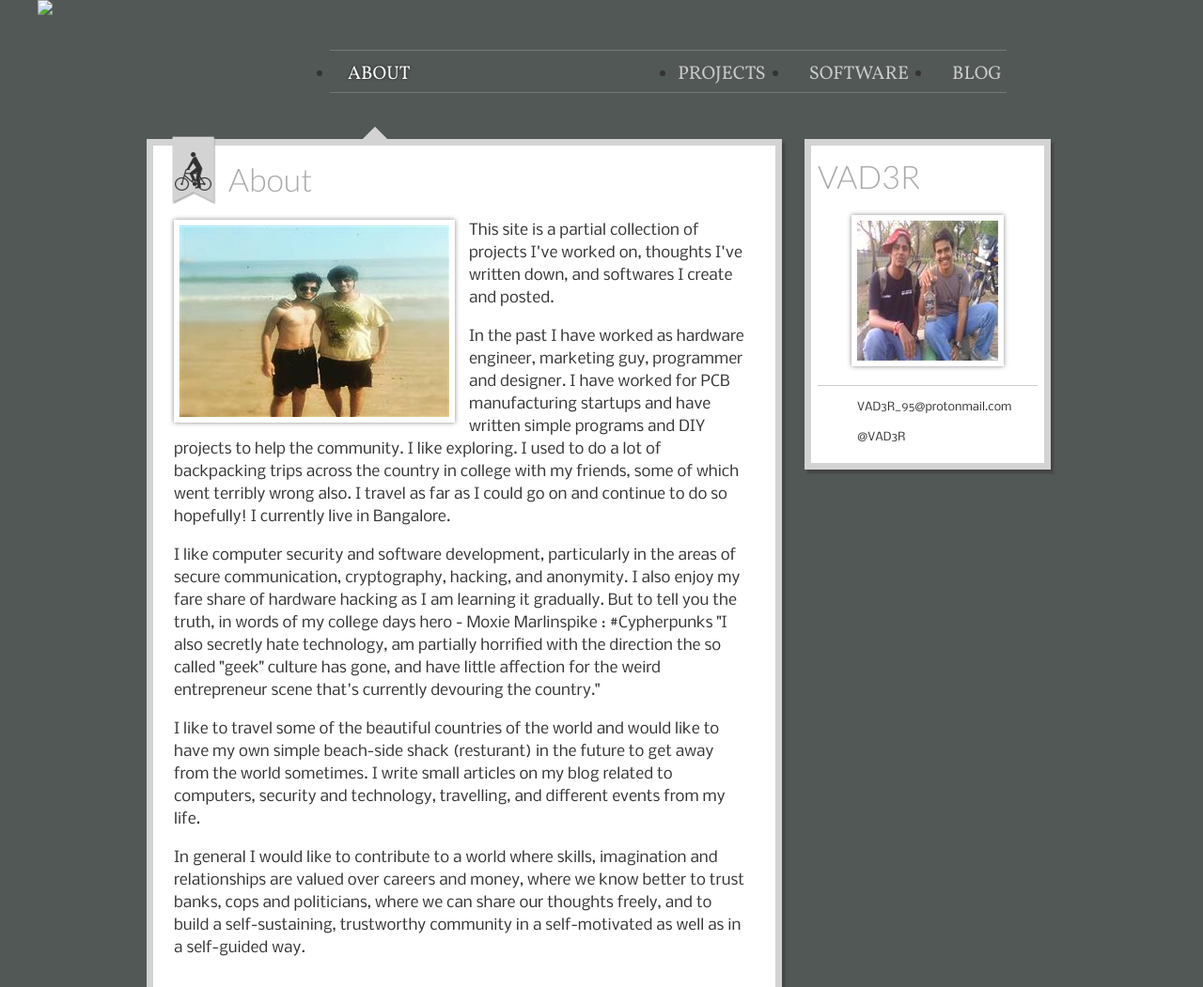
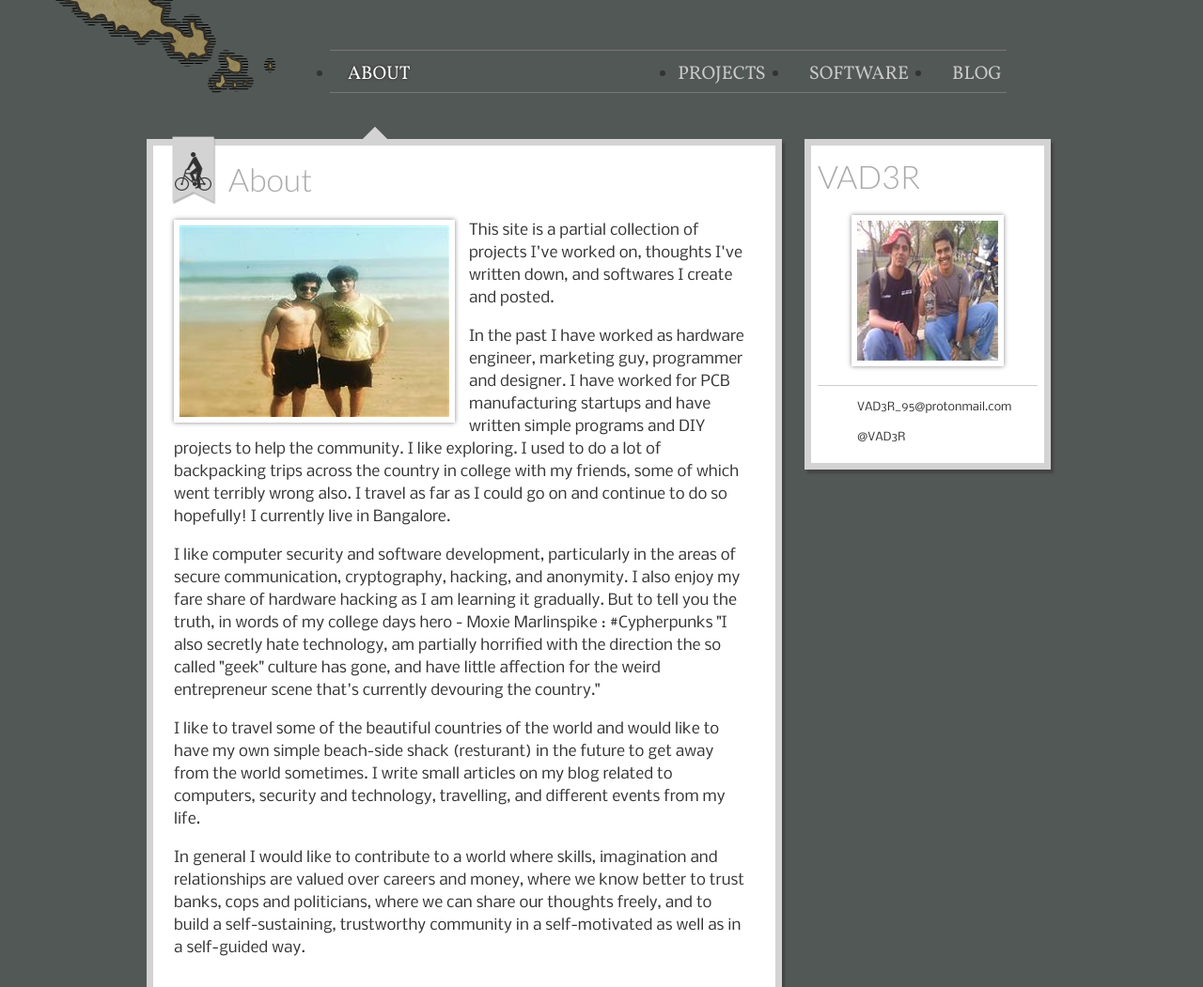
Before and after one commit to Maitm29/maitm29.github.io, a plain HTML site: page index.html in a window 1280 px wide. Shown: the top 1051 px of the page at 94% size. Drawn offline with nearby package versions, Linux system fonts and the light colour scheme.

Commit message:
Update index.html

```diff
--- a/index.html
+++ b/index.html
@@ -27,7 +27,7 @@
   <div id="page">
     <div id="container">
 
-      <img id="island" src="/island.jpg" />
+      <img id="island" src="/island.png" />
 
       <header>
 	<div id="offset">
```
